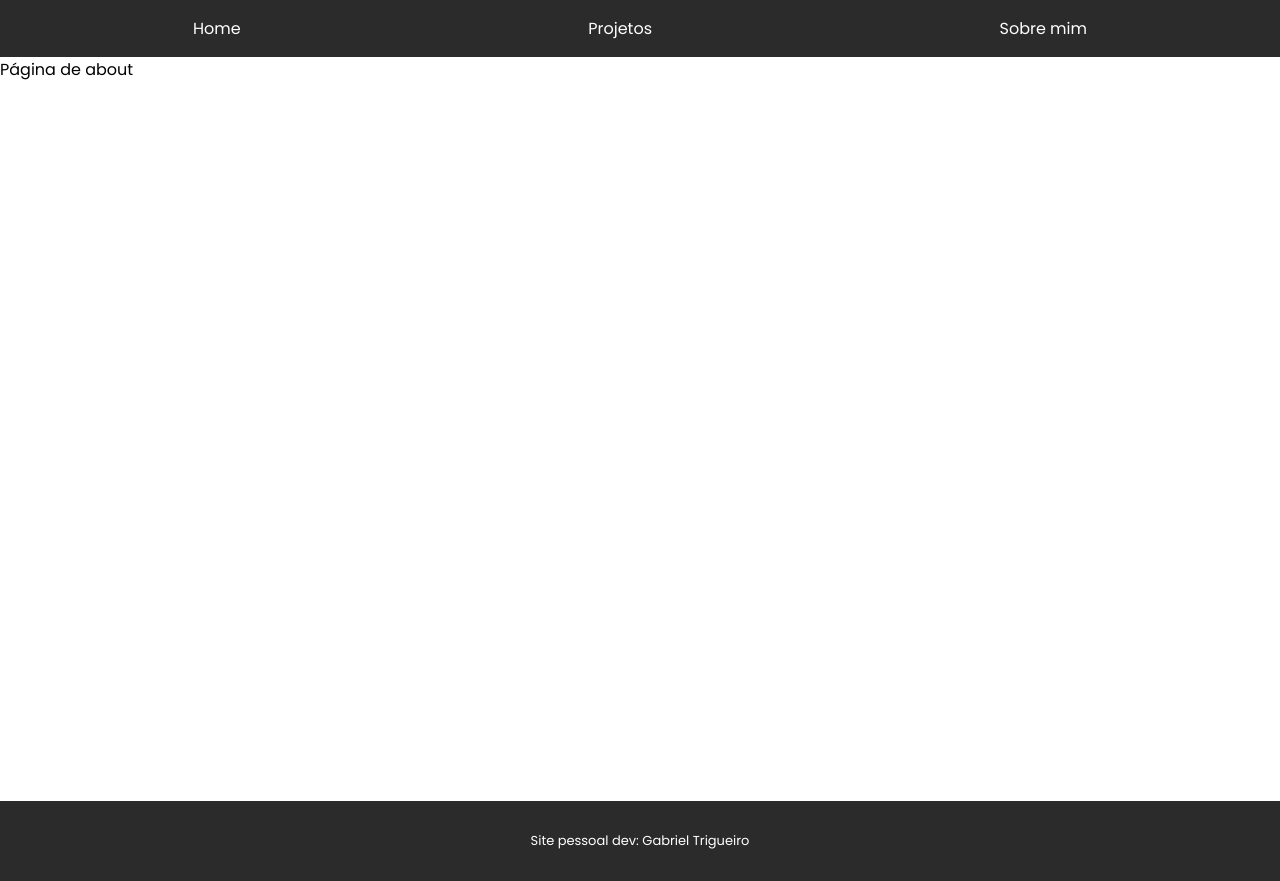
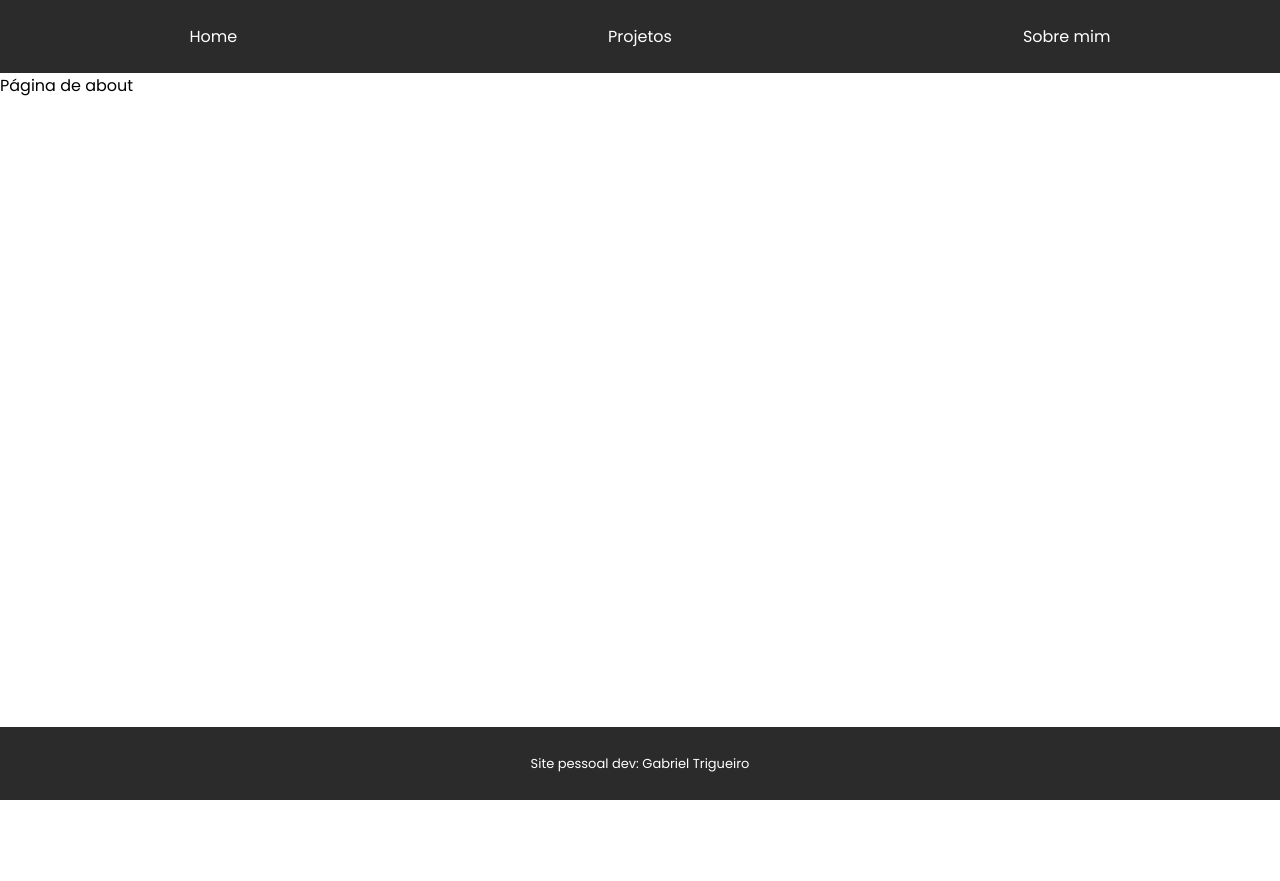
Before and after one commit to GabrielTrigueiro/pessoal, a Next.js app: page /about in a window 1280 px wide. After the commit the page ends 800 px from the top, so only its background shows below. Built offline with nearby package versions, Linux system fonts and the light colour scheme.

Commit message:
CSS navbar

```diff
--- a/components/Layout.tsx
+++ b/components/Layout.tsx
@@ -10,11 +10,15 @@ interface props {
 export const Layout: React.FC<props> = ({children}) => {
     return(
         <div className={styles.container}>
-            <Navbar/>
+            <div className={styles.navbar}>
+                <Navbar/>
+            </div>
             <div className={styles.body}>
                 {children}
             </div>
-            <Footer/>
+            <div className={styles.footer}>
+                <Footer/>
+            </div>
         </div>
     )
 }
--- a/pages/_app.tsx
+++ b/pages/_app.tsx
@@ -1,14 +1,11 @@
 import { Layout } from '../components/Layout'
 import '../styles/globals.css'
 import type { AppProps } from 'next/app'
-import styles from '../styles/App.module.css'
 
 export default function App({ Component, pageProps }: AppProps) {
   return(
     <Layout>
-        <div className={styles.container}>
-            <Component {...pageProps} />
-        </div>
+        <Component {...pageProps} />
     </Layout>
     )
 }
--- a/pages/about.tsx
+++ b/pages/about.tsx
@@ -1,7 +1,14 @@
+import Head from "next/head";
+
 export default function About() {
     return(
-        <div>
-            Página de about
-        </div>
+        <>
+            <Head>
+                <title>Sobre</title>
+            </Head>
+            <div>
+                Página de about
+            </div>
+        </>
     )
 }
--- a/styles/App.module.css
+++ b/styles/App.module.css
@@ -1,5 +1,7 @@
 .container {
     overflow-y: scroll;
+    background-color: aqua;
+    height: 100vh;
 }
 .container ::-webkit-scrollbar{
     width: "15px";
--- a/styles/Footer.module.css
+++ b/styles/Footer.module.css
@@ -1,9 +1,9 @@
 .footer {
     color: white;
     background-color: rgba(0, 0, 0, 0.833);
-    height: 10vh;
     display: flex;
     justify-content: center;
     align-items: center;
     font-size: small;
+    height: 100%;
 }
--- a/styles/Layout.module.css
+++ b/styles/Layout.module.css
@@ -1,8 +1,17 @@
 .container {
     display: flex;
     flex-direction: column;
+    height: 100vh;
+}
+
+.navbar {
+    flex: 1;
 }
 
 .body {
-    min-height: 93vh;
+    flex: 9;
 }
+
+.footer {
+    flex: 1;
+}
--- a/styles/Navbar.module.css
+++ b/styles/Navbar.module.css
@@ -1,19 +1,36 @@
 .navbar_container {
     color: white;
     background-color: rgba(0, 0, 0, 0.833);
-    padding: 1em 1.2em;
+    height: 100%;
+    display: flex;
+    align-items: center;
 }
 
 .navbar_container ul{
     display: flex;
     list-style: none;
-    justify-content: space-around;
+    justify-content: space-between;
+    width: 100%;
+    height: 100%;
+}
+
+.navbar_container li{
+    display: flex;
+    justify-content: center;
+    align-items: center;
+    flex: 1;
 }
 
 .navbar_container a{
     color: white;
+    display: flex;
+    align-items: center;
+    justify-content: center;
+    width: 100%;
+    height: 100%;
 }
 
-.navbar_container a:hover{
-    color: gray;
+.navbar_container a:hover {
+    background-color: rgba(64, 64, 64, 0.712);
+    transition: 0.4s;
 }
```
Also changed, not shown: pages/index.tsx (+9 -3 lines), pages/projects.tsx (+10 -3 lines).
